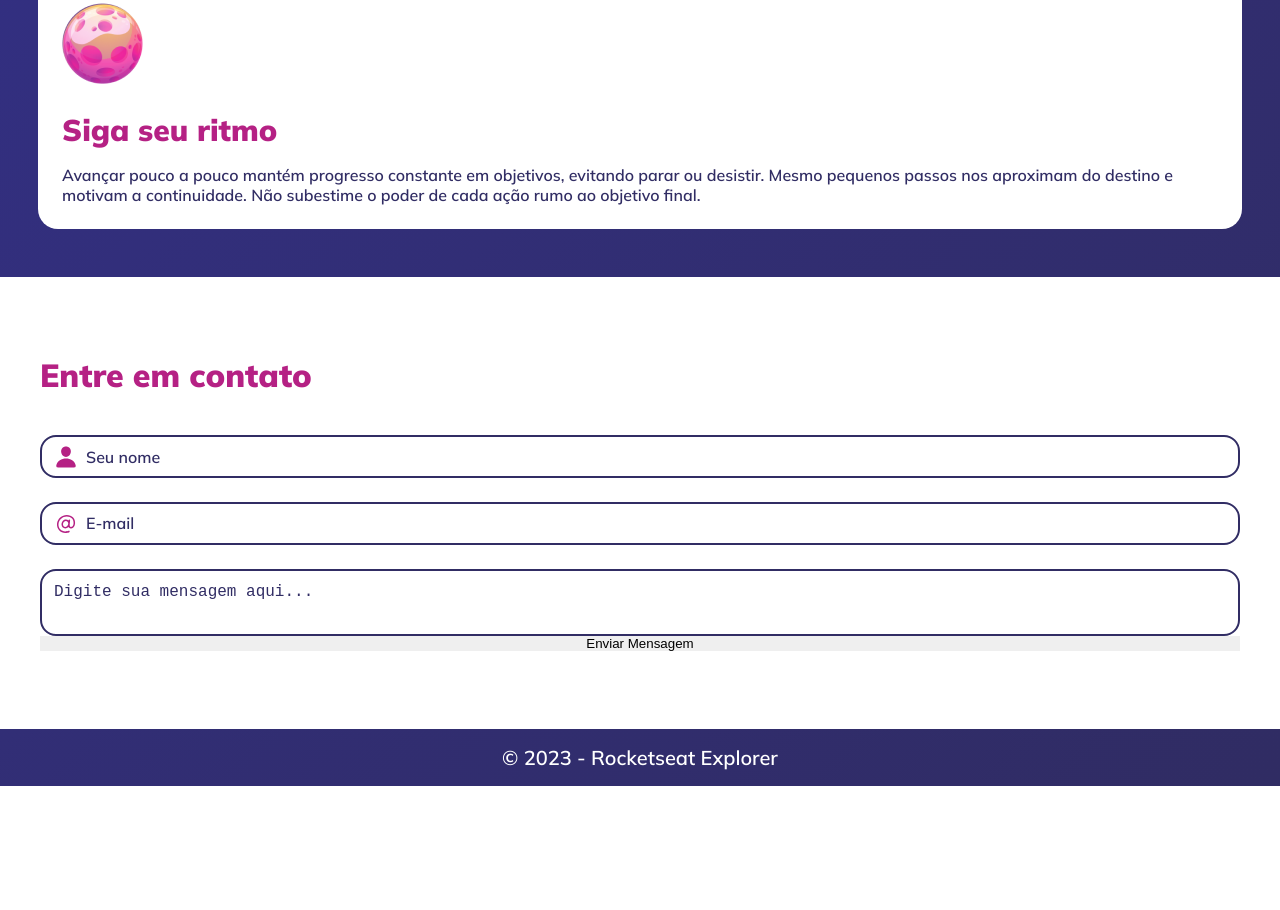
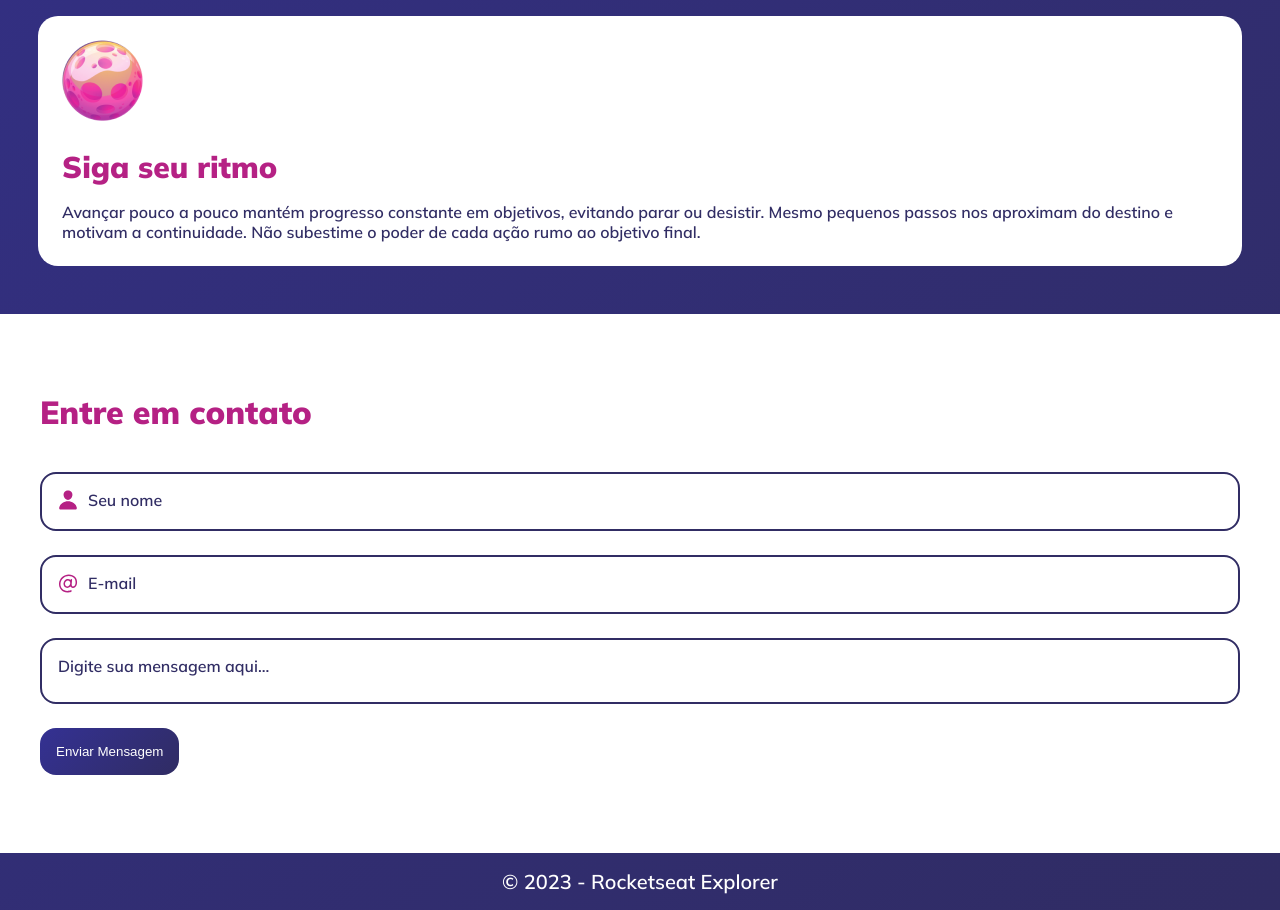
Before and after one commit to Vagner-Jr/explorer-semLimites, a plain HTML site: page index.html in a window 1280 px wide. Shown: the part 1339-2249 px from the top of the page. Before the commit the page ends 2125 px from the top, so only its background shows below. Drawn offline with Linux system fonts and the light colour scheme.

Commit message:
mobile first terminado

```diff
--- a/index.html
+++ b/index.html
@@ -55,16 +55,14 @@
             <div class="input-wrapper">
               <label for="name">
                 <img src="./assets/user.svg" alt="icone de um usuário">
-                <p>Seu nome</p>
               </label>
-              <input type="text" id="name" required>
+              <input type="text" id="name" required placeholder="Seu nome">
             </div>
             <div class="input-wrapper">
-              <label for="name">
+              <label for="email">
                 <img src="./assets/at.svg" alt="icone do caracter arroba">
-                <p>E-mail</p>
               </label>
-              <input type="email" required minlength="11">
+              <input type="email" id="email" required minlength="11" placeholder="E-mail">
             </div>
             <div class="input-wrapper">
               <textarea id="message" placeholder="Digite sua mensagem aqui..."></textarea>
--- a/style.css
+++ b/style.css
@@ -23,6 +23,11 @@ body {
 header {
   padding: 0 3.2rem 9.2rem;
   background-color: var(--header-white);
+}
+
+header img:first-child {
+  width: 100%;
+  max-width: 400px;
 }
 
 header h1 {
@@ -94,36 +99,21 @@ fieldset {
 }
 
 .input-wrapper {
-  position: relative;
-}
-
-.input-wrapper {
+  display: flex;
+  align-items: center;
   width: 100%;
-  padding: 1.2rem;
+  padding: 1.6rem;
   border: 2px solid var(--secundary-color);
   border-radius: 1.6rem;
 }
 
-label {
-  position: absolute;
-  z-index: 1;
-  top: 0.9rem;
-  left: 1.4rem;
-  display: flex;
-  align-items: center;
-  gap: 1rem;
+label img {
+  width: 2rem;
+  height: 2rem;
 }
 
-label span img {
-  width: 1.6rem;
-  height: 1.6rem;
-}
-
-label p,
-textarea::placeholder,
-textarea {
-  font-size: 1.6rem;
-  color: var(--secundary-color);
+label {
+  margin-right: 1rem;
 }
 
 input,
@@ -135,6 +125,22 @@ textarea {
   resize: none;
 }
 
+input::placeholder,
+textarea::placeholder {
+  color: var(--secundary-color);
+  font-size: 1.6rem;
+  font-family: "Mulish", sans-serif;
+}
+
+input[type="submit"] {
+  width: fit-content;
+  margin-top: 2.4rem;
+  padding: 1.6rem;
+  border-radius: 1.6rem;
+  color: #fff;
+  background: var(--bg-body);
+}
+
 footer {
   padding: 1.6rem;
   font-size: 2rem;
```
